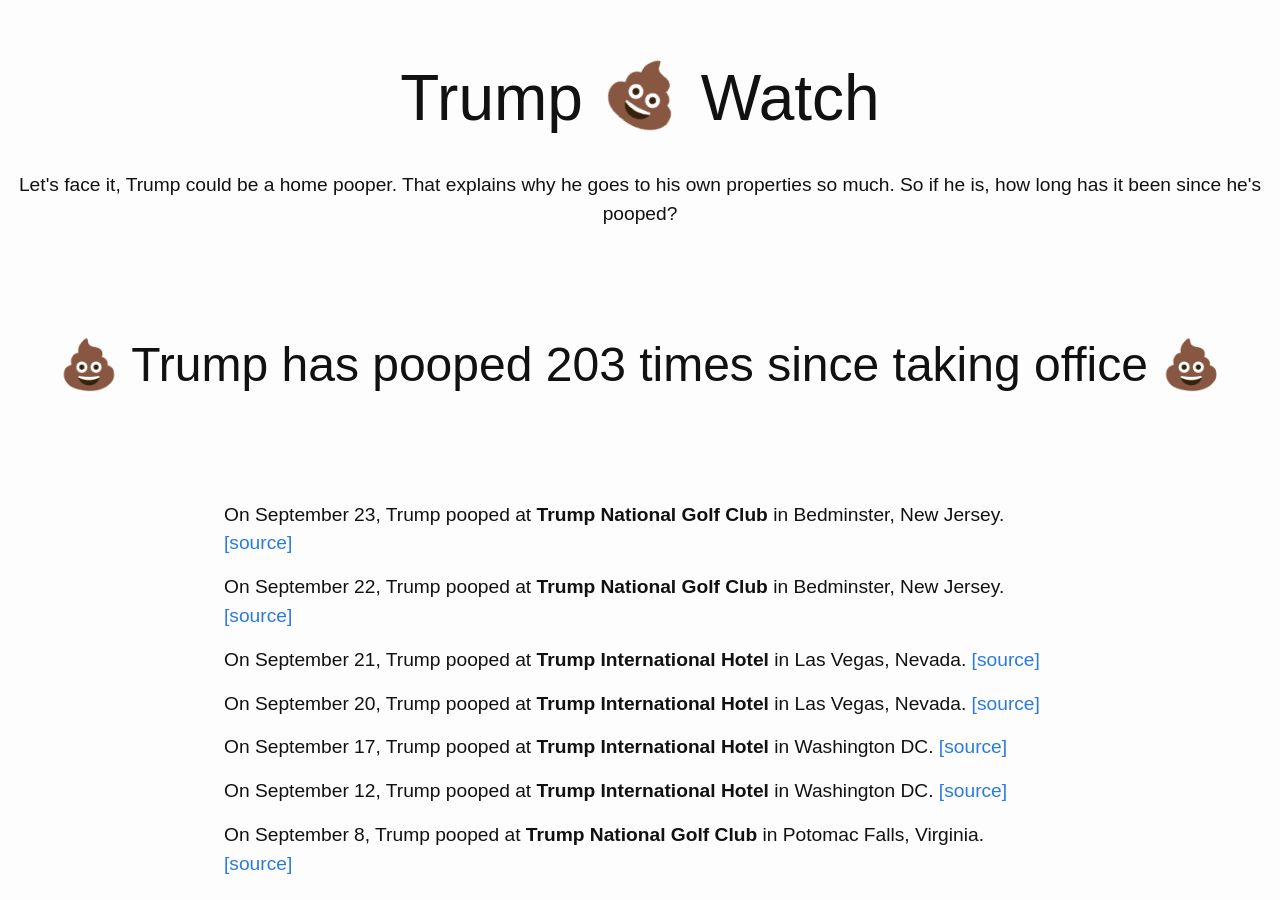
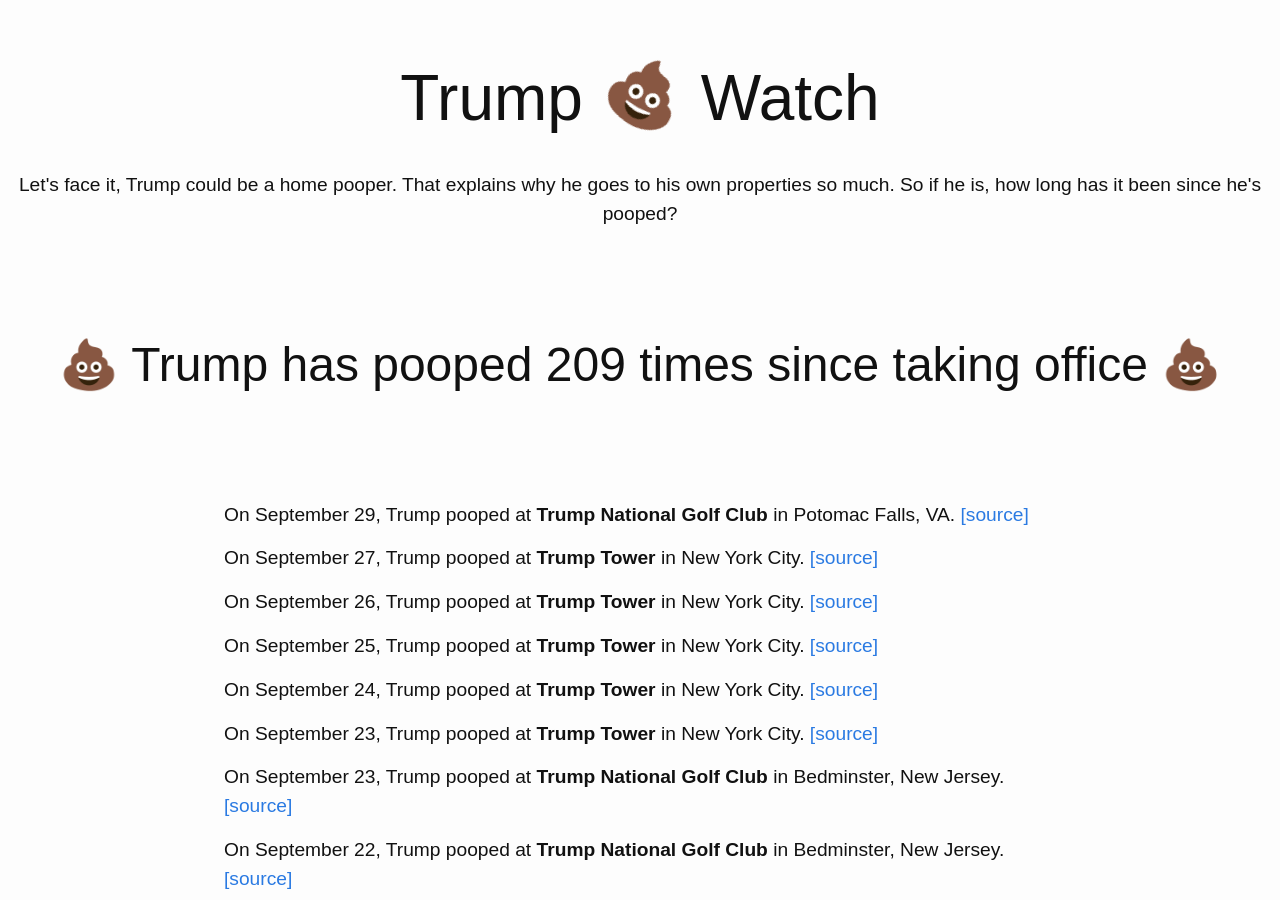
Before and after one commit to dansinker/trumppoopwatch.org, a Jekyll site: the page built from pooparchive.md, in a window 1280 px wide and 900 px high. Built offline with Jekyll 4.4.1, drawn with Linux system fonts in a browser that asks for light colours; nearby versions of some CDN libraries.

Commit message:
jesus a lot of pooping this week

```diff
--- a/_data/trumps.yml
+++ b/_data/trumps.yml
@@ -1,4 +1,28 @@
 poops:
+- location: Trump National Golf Club
+  city: Potomac Falls, VA
+  date: 2018-09-29
+  link: https://twitter.com/kylegriffin1/status/1046057065448452105
+- location: Trump Tower
+  city: New York City
+  date: 2018-09-27
+  link: https://publicpool.kinja.com/subject-wh-print-pool-1-1829357646#_ga=2.67809812.40318144.1538264274-1592473203.1522946386
+- location: Trump Tower
+  city: New York City
+  date: 2018-09-26
+  link: https://publicpool.kinja.com/subject-travel-pool-report-1-1829326056#_ga=2.264500618.40318144.1538264274-1592473203.1522946386
+- location: Trump Tower
+  city: New York City
+  date: 2018-09-25
+  link: https://publicpool.kinja.com/subject-wh-pool-report-2-1829296560#_ga=2.88199710.40318144.1538264274-1592473203.1522946386
+- location: Trump Tower
+  city: New York City
+  date: 2018-09-24
+  link: https://publicpool.kinja.com/subject-wh-travel-pool-report-1-1829265063#_ga=2.97235226.40318144.1538264274-1592473203.1522946386
+- location: Trump Tower
+  city: New York City
+  date: 2018-09-23
+  link: https://publicpool.kinja.com/subject-travel-pool-report-9-1829258244#_ga=2.97235226.40318144.1538264274-1592473203.1522946386
 - location: Trump National Golf Club
   city: Bedminster, New Jersey
   date: 2018-09-23
```
